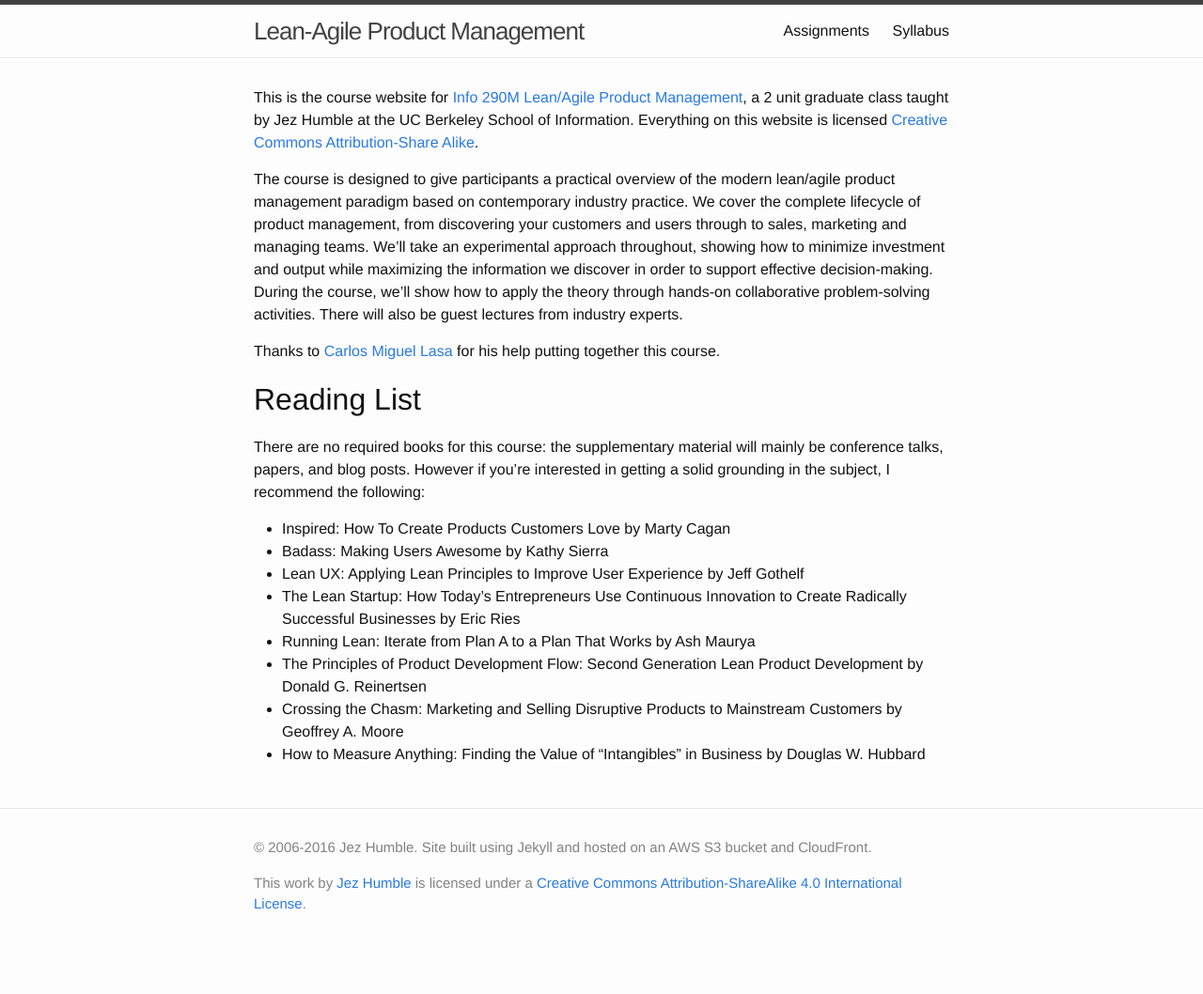
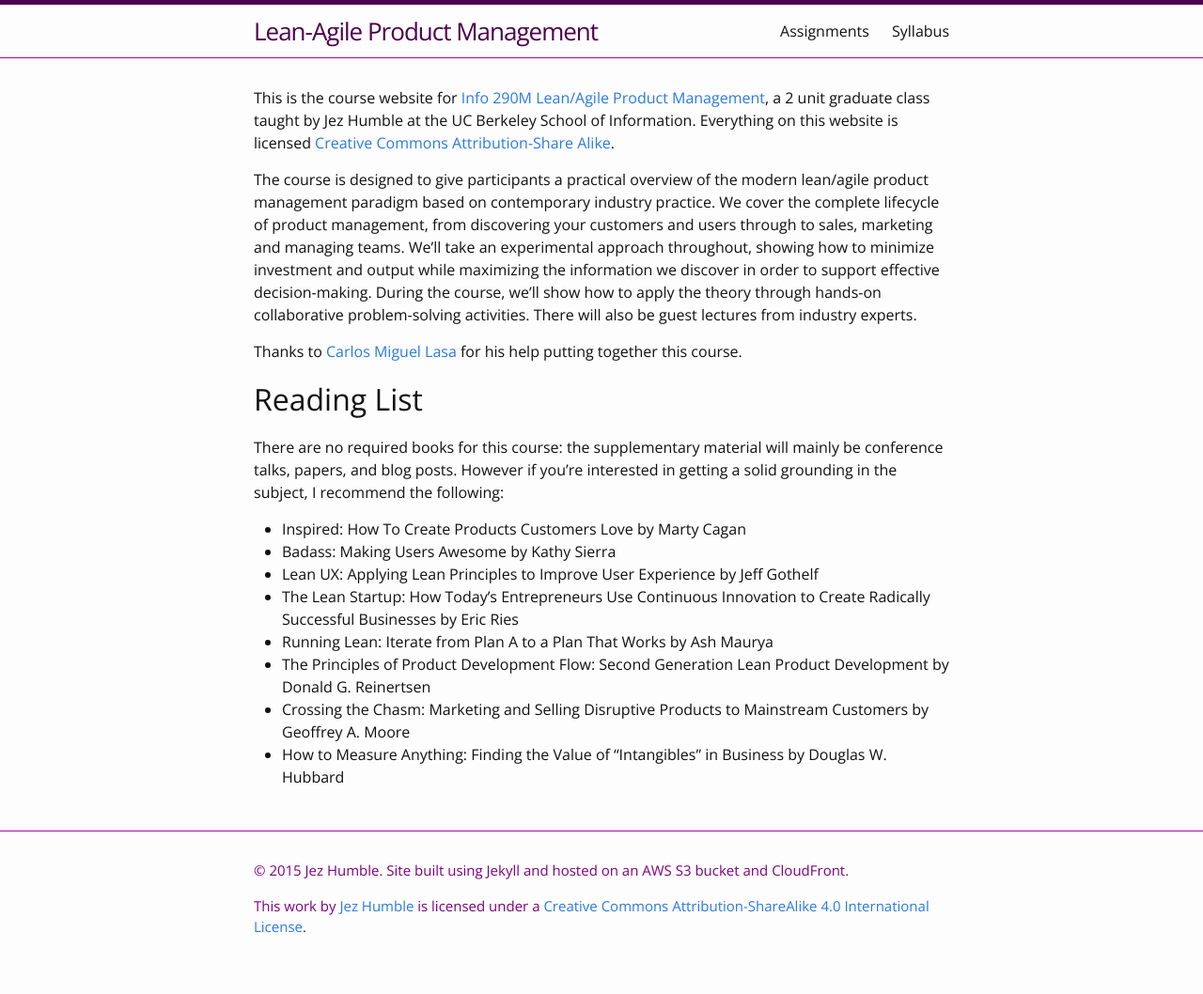
Before and after one commit to jezhumble/lapm, a Jekyll site: the page built from index.md, in a window 1280 px wide. Shown: the whole page at 94% size. Built offline with Jekyll 4.4.1, drawn with Linux system fonts in a browser that asks for light colours; before the commit the page ends 1034 px from its top, so only the background shows below that.

Commit message:
Added some basic styling

```diff
--- a/_includes/footer.html
+++ b/_includes/footer.html
@@ -4,7 +4,7 @@
 
     <div class="footer-col-wrapper">
       <div class="footer-col">
-      <p>&copy; 2006-2016 Jez Humble. Site built using Jekyll and hosted on
+      <p>&copy; 2015 Jez Humble. Site built using Jekyll and hosted on
 	an AWS S3 bucket and CloudFront.</p>
 	<p>This work by <a xmlns:cc="http://creativecommons.org/ns#" href="https://lapm.continuousdelivery.com" property="cc:attributionName" rel="cc:attributionURL">Jez Humble</a> is licensed under a <a rel="license" href="http://creativecommons.org/licenses/by-sa/4.0/">Creative Commons Attribution-ShareAlike 4.0 International License</a>.</p>
       </div>
--- a/_includes/head.html
+++ b/_includes/head.html
@@ -5,7 +5,7 @@
 
   <title>{% if page.title %}{{ page.title | escape }}{% else %}{{ site.title | escape }}{% endif %}</title>
   <meta name="description" content="{% if page.excerpt %}{{ page.excerpt | strip_html | strip_newlines | truncate: 160 }}{% else %}{{ site.description }}{% endif %}">
-
+ <link href='https://fonts.googleapis.com/css?family=Open+Sans' rel='stylesheet' type='text/css'>
   <link rel="stylesheet" href="{{ "/css/main.css" | prepend: site.baseurl }}">
   <link rel="canonical" href="{{ page.url | replace:'index.html','' | prepend: site.baseurl | prepend: site.url }}">
   <link rel="alternate" type="application/rss+xml" title="{{ site.title }}" href="{{ "/feed.xml" | prepend: site.baseurl | prepend: site.url }}">
--- a/css/main.scss
+++ b/css/main.scss
@@ -6,7 +6,7 @@
 
 
 // Our variables
-$base-font-family: "Helvetica Neue", Helvetica, Arial, sans-serif;
+$base-font-family: "Open Sans", sans-serif;
 $base-font-size:   16px;
 $base-font-weight: 400;
 $small-font-size:  $base-font-size * 0.875;
@@ -18,9 +18,9 @@ $text-color:       #111;
 $background-color: #fdfdfd;
 $brand-color:      #2a7ae2;
 
-$grey-color:       #828282;
-$grey-color-light: lighten($grey-color, 40%);
-$grey-color-dark:  darken($grey-color, 25%);
+$grey-color:       #800080;
+$grey-color-light: lighten($grey-color, 10%);
+$grey-color-dark:  darken($grey-color, 10%);
 
 // Width of the content area
 $content-width:    800px;
```
